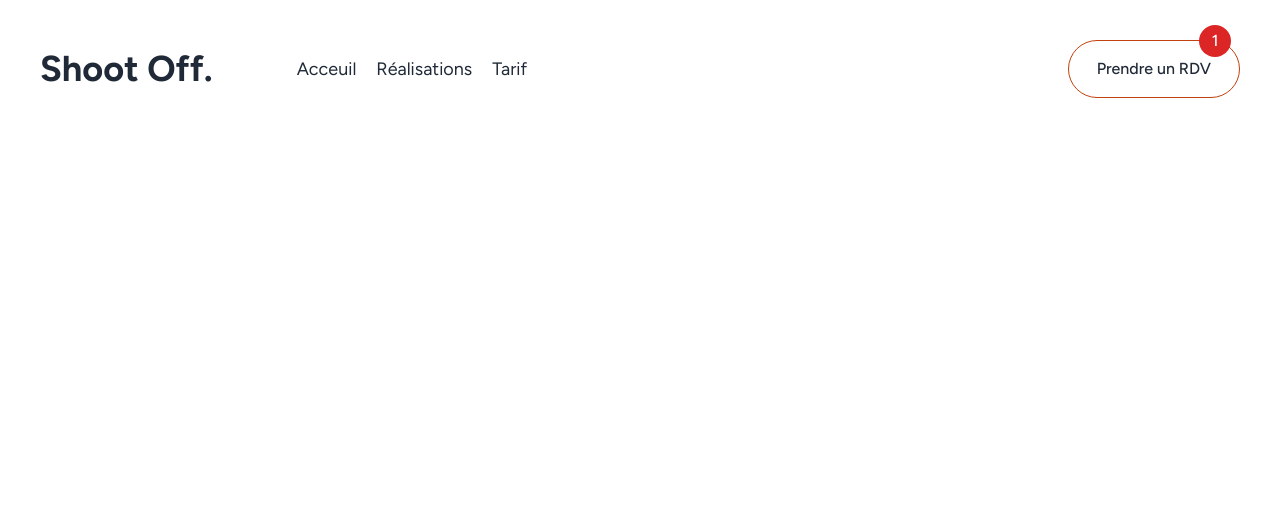
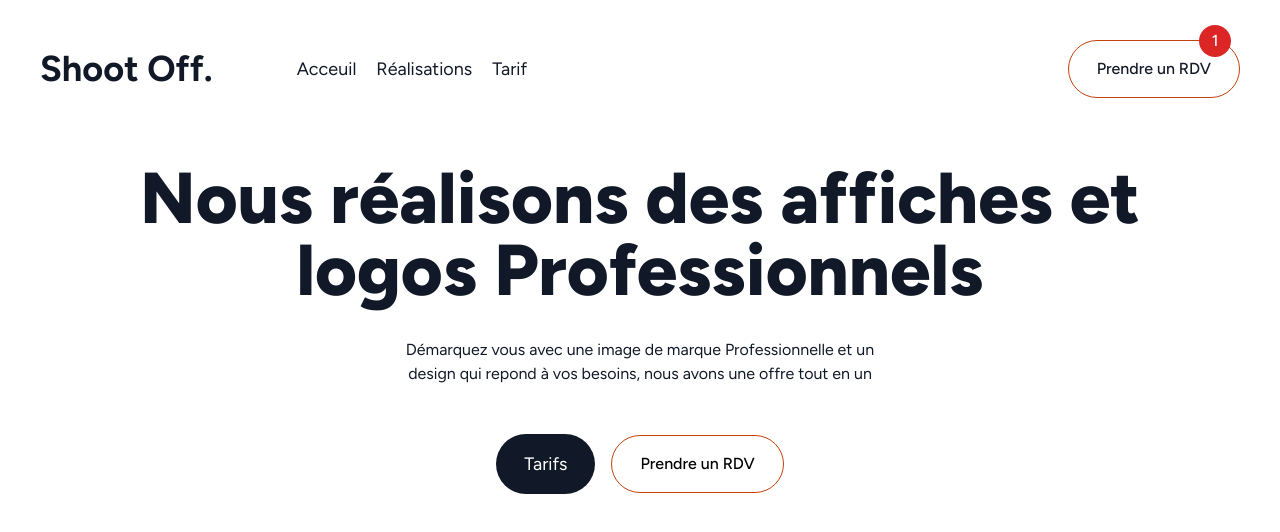
Before and after one commit to Likeur/shoot-off-agency, a website built with webpack: page index.html in a window 1280 px wide. Built offline with nearby package versions, Linux system fonts and the light colour scheme.

Commit message:
working on hero section

```diff
--- a/index.html
+++ b/index.html
@@ -11,7 +11,7 @@
 
     <main>
         <header class="lg:container lg:mx-auto p-4 lg:p-10">
-            <div class="mb-6 text-gray-800 flex justify-between items-center">
+            <div class="mb-6 text-gray-900 flex justify-between items-center">
                 <div class="flex flex-col lg:flex-row items-center">
                     <h1 class="text-2xl lg:text-4xl font-bold ">Shoot Off.</h1>
                     <nav class="lg:ml-16">
@@ -32,6 +32,22 @@
                 </div>
             </div>
         </header>
+
+        <!-- hero section -->
+        <section>
+            <div class="grid gap-4 place-content-center">
+                <div class="flex text-gray-900 flex-col items-center">
+                    <h2 class="text-3xl lg:text-7xl lg:w-[80vw] text-center font-extrabold">Nous réalisons des affiches et logos Professionnels</h2>
+                    <p class="text-center mt-8 lg:w-[40vw]">Démarquez vous avec une image de marque Professionnelle et un design qui repond à vos besoins, nous avons une offre tout en un</p>
+                </div>
+                <div class="flex items-center justify-center mt-8">
+                    <a href="" class="block bg-gray-900 text-white text-lg p-4 px-7 rounded-full">Tarifs</a>
+                    <a href="" class="block border w-max font-medium border-orange-700 ml-4 p-4 px-7 rounded-full relative">
+                        Prendre un RDV
+                    </a>
+                </div>
+            </div>
+        </section>
     </main>
     <script src="./src/js/output.js"></script>
 </body>
```
Also changed, not shown: src/css/output.css.
